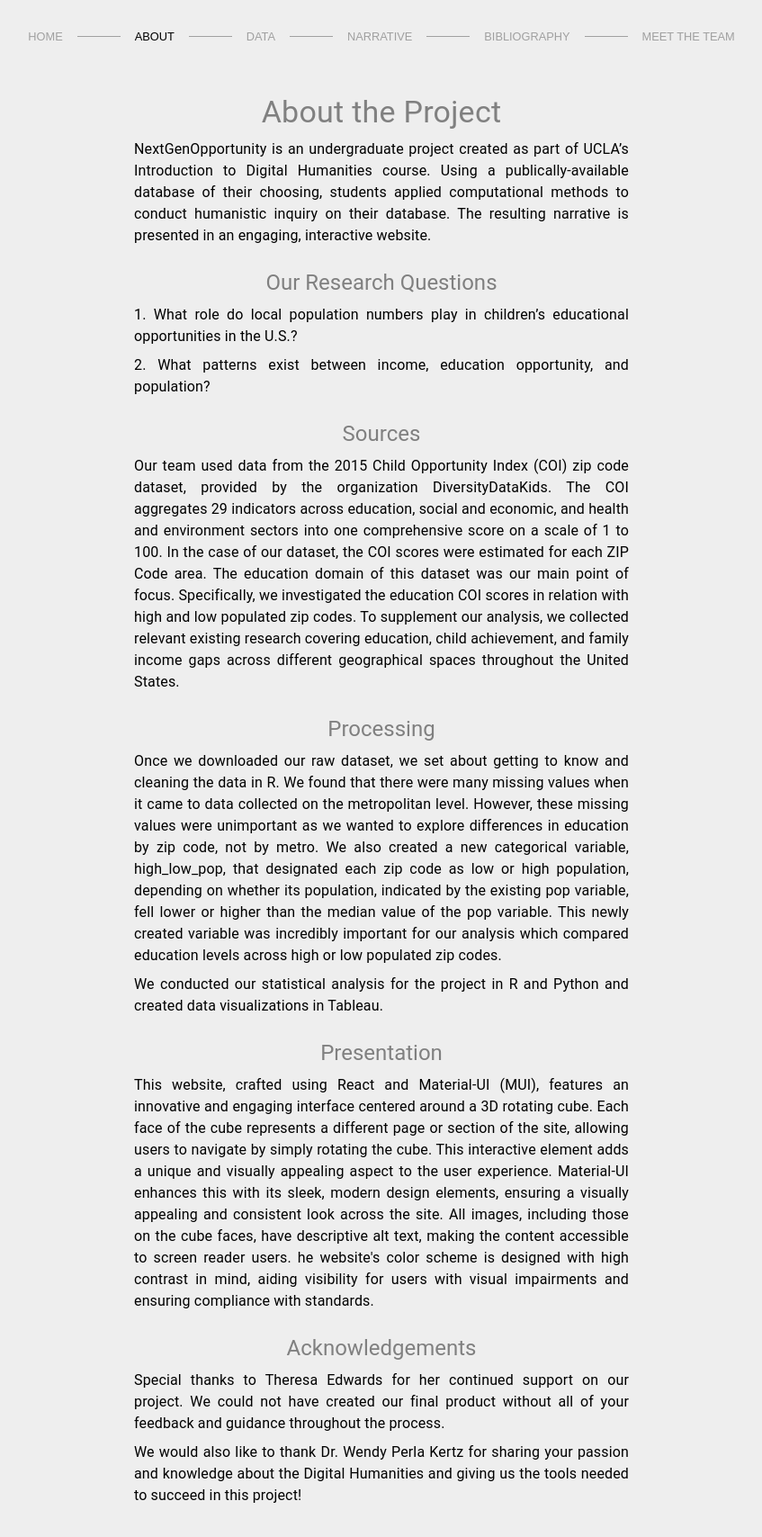
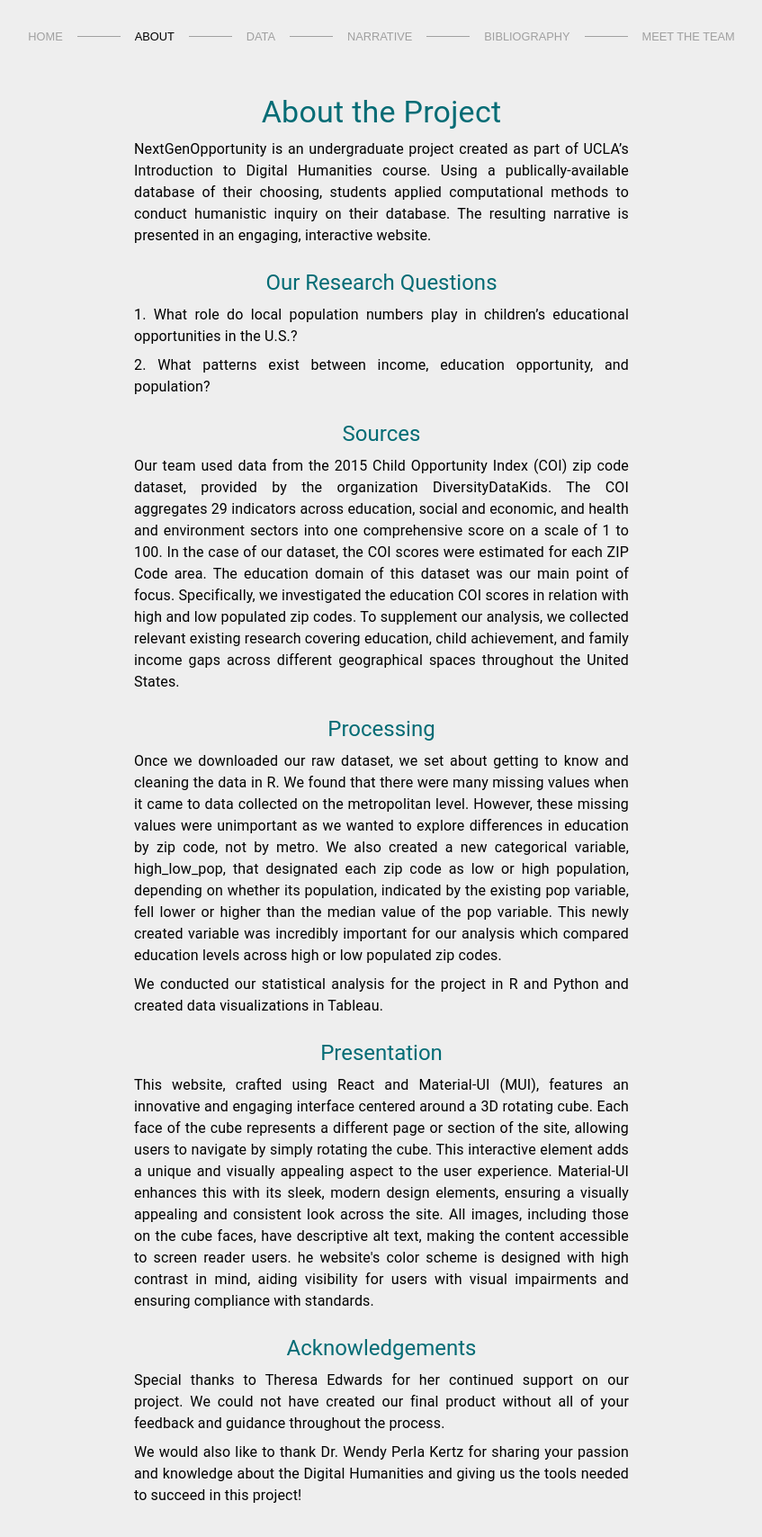
Before and after one commit to gevorgakopyan/NextGenOpportunity, a React (Create React App) app: page /about in a window 1280 px wide. Shown: the top 1708 px of the page at 90% size, without its empty margins (216-1063 px from the left). Built offline with nearby package versions, Linux system fonts and the light colour scheme.

Commit message:
Fix Colors

```diff
--- a/src/About.js
+++ b/src/About.js
@@ -8,7 +8,7 @@ const About = () => {
       <Navbar />
       <Container mt={0} sx={{ paddingBottom: '2rem' }}>
         <Box textAlign={'center'}>
-          <Typography variant='h4' sx={{color: 'gray'}} mt={3}>
+          <Typography variant='h4' sx={{color: '#046c75'}} mt={3}>
             About the Project
           </Typography>
           <Typography
@@ -23,7 +23,7 @@ const About = () => {
             NextGenOpportunity is an undergraduate project created as part of UCLA’s Introduction to Digital Humanities course. Using a publically-available database of their choosing, students applied computational methods to conduct humanistic inquiry on their database.
             The resulting narrative is presented in an engaging, interactive website.
           </Typography>
-          <Typography variant='h5' sx={{color: 'gray'}} mt={3}>
+          <Typography variant='h5' sx={{color: '#046c75'}} mt={3}>
             Our Research Questions
           </Typography>
           <Typography
@@ -48,7 +48,7 @@ const About = () => {
           >
             2. What patterns exist between income, education opportunity, and population?
           </Typography>
-          <Typography variant='h5' sx={{color: 'gray'}} mt={3}>
+          <Typography variant='h5' sx={{color: '#046c75'}} mt={3}>
             Sources
           </Typography>
           <Typography
@@ -62,7 +62,7 @@ const About = () => {
           >
             Our team used data from the 2015 Child Opportunity Index (COI) zip code dataset, provided by the organization DiversityDataKids. The COI aggregates 29 indicators across education, social and economic, and health and environment sectors into one comprehensive score on a scale of 1 to 100. In the case of our dataset, the COI scores were estimated for each ZIP Code area. The education domain of this dataset was our main point of focus. Specifically, we investigated the education COI scores in relation with high and low populated zip codes. To supplement our analysis, we collected relevant existing research covering education, child achievement, and family income gaps across different geographical spaces throughout the United States.
           </Typography>
-          <Typography variant='h5' sx={{color: 'gray'}} mt={3}>
+          <Typography variant='h5' sx={{color: '#046c75'}} mt={3}>
             Processing
           </Typography>
           <Typography
@@ -87,7 +87,7 @@ const About = () => {
           >
             We conducted our statistical analysis for the project in R and Python and created data visualizations in Tableau.
           </Typography>
-          <Typography variant='h5' sx={{color: 'gray'}} mt={3}>
+          <Typography variant='h5' sx={{color: '#046c75'}} mt={3}>
             Presentation
           </Typography>
           <Typography
@@ -104,7 +104,7 @@ const About = () => {
             All images, including those on the cube faces, have descriptive alt text, making the content accessible to screen reader users.
             he website's color scheme is designed with high contrast in mind, aiding visibility for users with visual impairments and ensuring compliance with standards.
           </Typography>
-          <Typography variant='h5' sx={{color: 'gray'}} mt={3}>
+          <Typography variant='h5' sx={{color: '#046c75'}} mt={3}>
             Acknowledgements
           </Typography>
           <Typography
--- a/src/Data.js
+++ b/src/Data.js
@@ -75,7 +75,7 @@ const Data = () => {
             Who Created This Data?
           </Typography>
           <Box component="img"
-                 src= {diversityKidsPic} // Replace with your image path
+                 src= {diversityKidsPic}
                  alt="Diversity Data"
                  sx={{
                     maxWidth: '50%',
```
